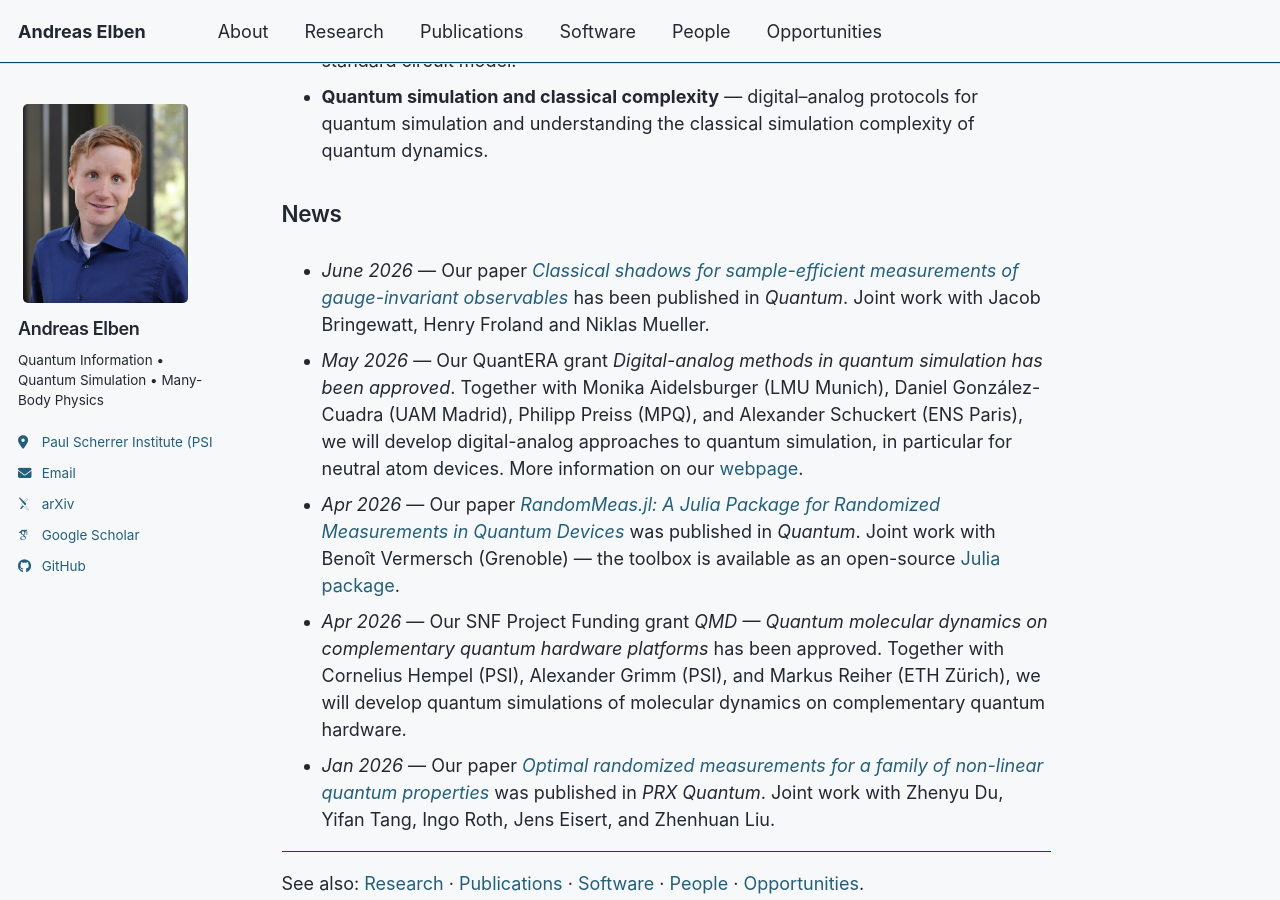
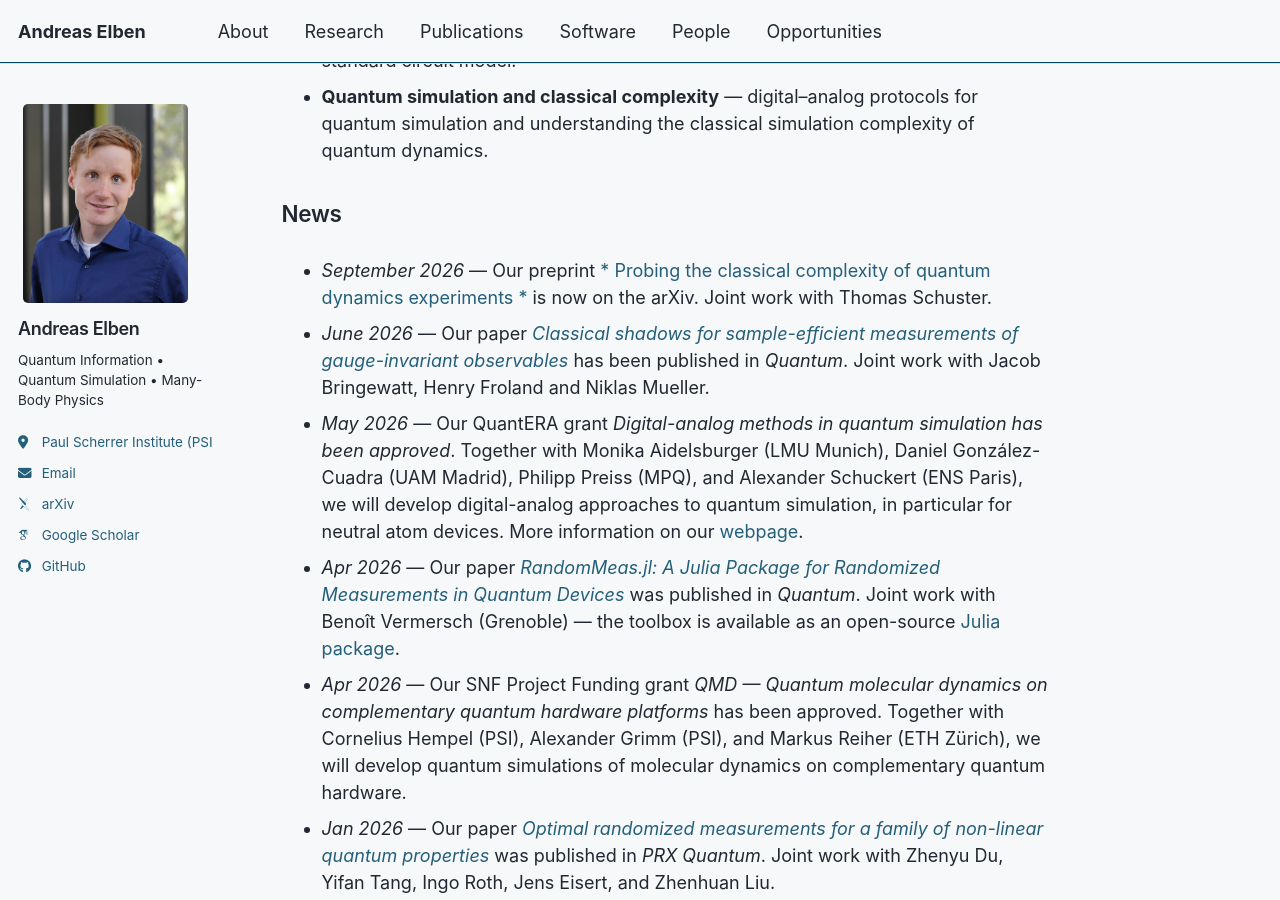
Before and after one commit to andreaselben/andreaselben.github.io, a Jekyll site: the page built from _pages/about.md, in a window 1280 px wide and 900 px high, scrolled down 655 px. Built offline with Jekyll 4.4.1, drawn with Linux system fonts in a browser that asks for light colours; some web fonts are replaced; a script bundle is joined from its source files by our own code; library files that are not in the unit come from our copies.

Commit message:
Update about.md

```diff
--- a/_pages/about.md
+++ b/_pages/about.md
@@ -23,6 +23,7 @@ A few directions we're currently working on:
 
 ## News
 
+- *September 2026* — Our preprint [* Probing the classical complexity of quantum dynamics experiments *](https://arxiv.org/abs/2609.31830) is now on the arXiv. Joint work with Thomas Schuster.
 - *June 2026* — Our paper [*Classical shadows for sample-efficient measurements of gauge-invariant observables*](https://quantum-journal.org/papers/q-2026-06-08-2127/) has been published in *Quantum*. Joint work with Jacob Bringewatt, Henry Froland and Niklas Mueller.
 - *May 2026* — Our QuantERA grant *Digital-analog methods in quantum simulation has been approved*. Together with Monika Aidelsburger (LMU Munich), Daniel González-Cuadra (UAM Madrid), Philipp Preiss (MPQ), and Alexander Schuckert (ENS Paris), we will develop digital-analog approaches to quantum simulation, in particular for neutral atom devices. More information on our [webpage](http://digianaqsim.eu/).
 - *Apr 2026* — Our paper [*RandomMeas.jl: A Julia Package for Randomized Measurements in Quantum Devices*](https://quantum-journal.org/papers/q-2026-04-28-2086/) was published in *Quantum*. Joint work with Benoît Vermersch (Grenoble) — the toolbox is available as an open-source [Julia package](/software/).
```
